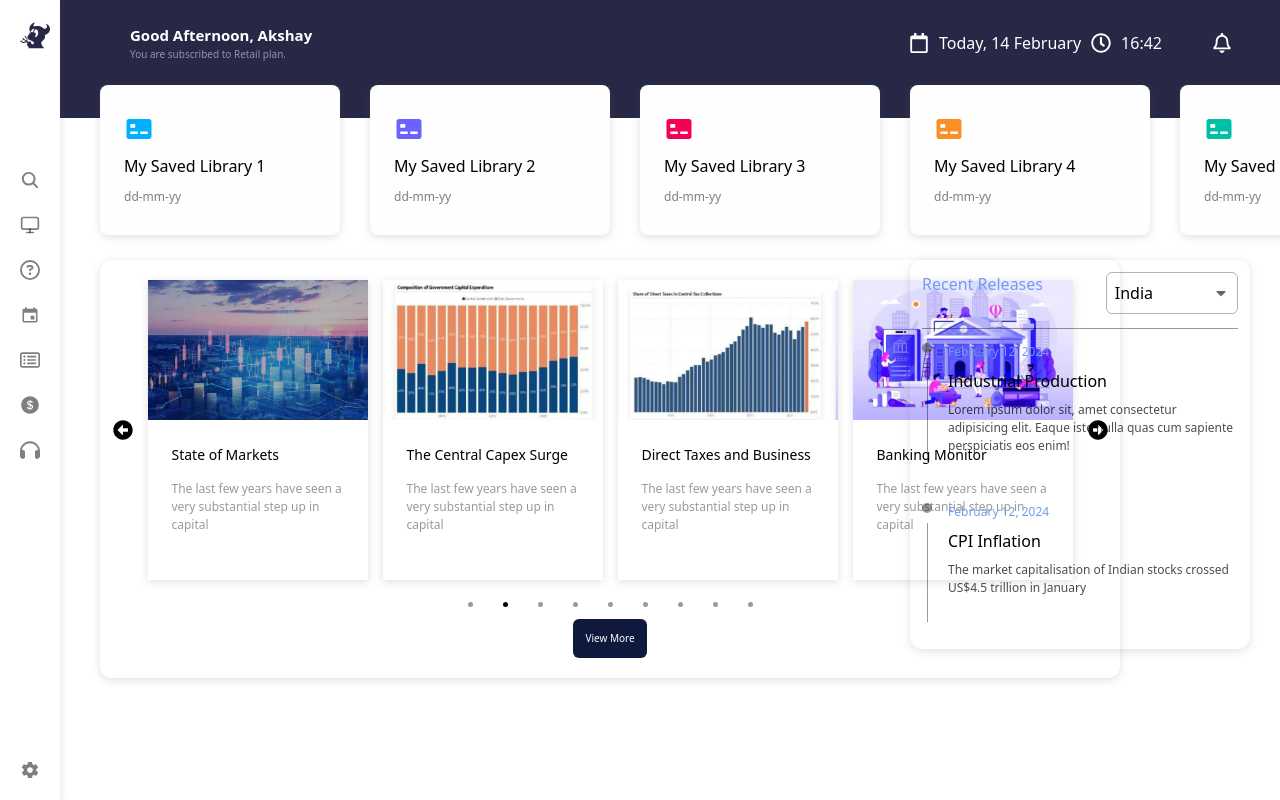
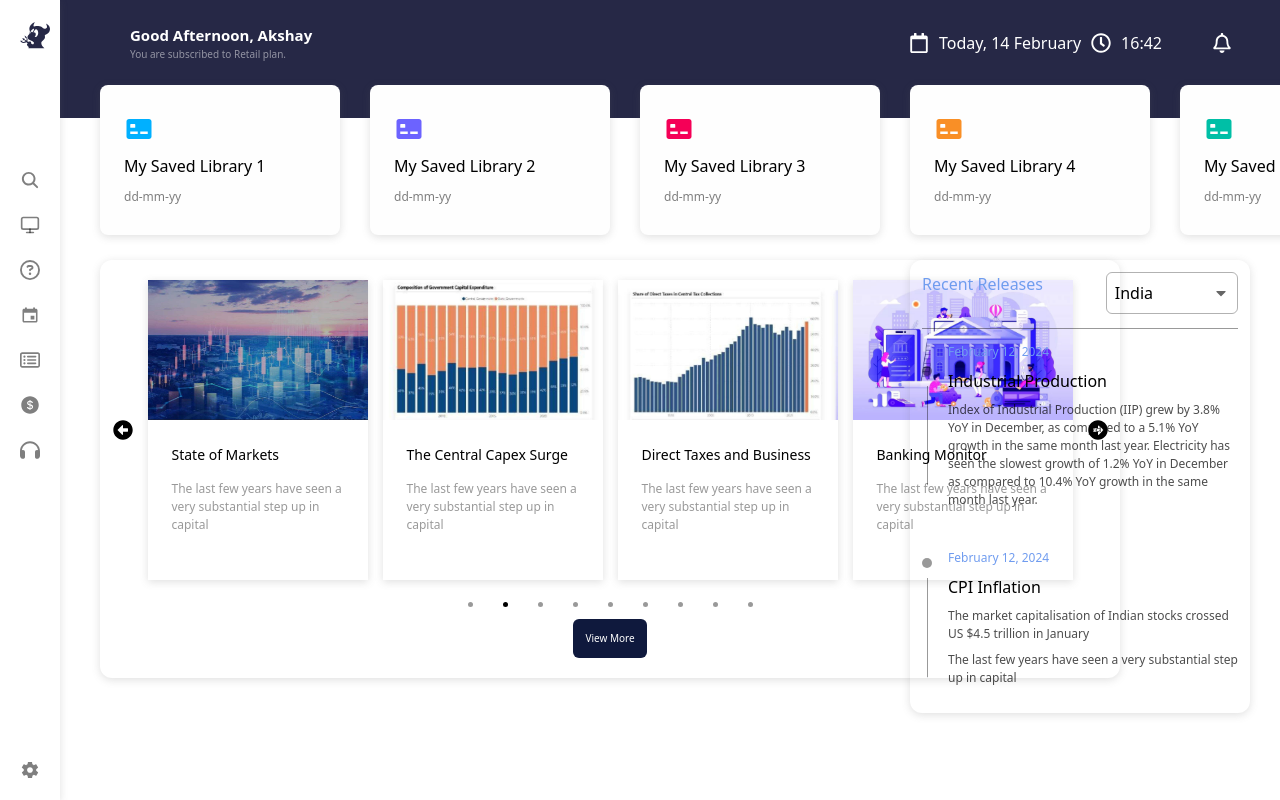
Before and after one commit to ashrithanch/H2, a React (Vite) app: page / in a window 1280 px wide. Shown: the top 800 px of the page. Built offline with nearby package versions, Linux system fonts and the light colour scheme.

Commit message:
Update Aside.jsx

```diff
--- a/src/components/Aside.jsx
+++ b/src/components/Aside.jsx
@@ -24,8 +24,8 @@ const Aside = () => {
           </span>
           <span className="font-[500]">Industrial Production</span>
           <span className="text-[12px] text-black/70">
-            Lorem ipsum dolor sit, amet consectetur adipisicing elit. Eaque iste
-            nulla quas cum sapiente perspiciatis eos enim!
+            Index of Industrial Production (IIP) grew by 3.8% YoY in December, as compared to a 5.1% YoY growth in the same month last year.
+            Electricity has seen the slowest growth of 1.2% YoY in December as compared to 10.4% YoY growth in the same month last year.
           </span>
         </div>
       </div>
@@ -41,7 +41,10 @@ const Aside = () => {
           <span className="font-[500]">CPI Inflation</span>
           <span className="text-[12px] text-black/70">
             The market capitalisation of Indian stocks
-            crossed US$4.5 trillion in January
+            crossed US $4.5 trillion in January
+          </span>
+          <span className="text-[12px] text-black/70">
+            The last few years have seen a very substantial step up in capital
           </span>
         </div>
       </div>
```
